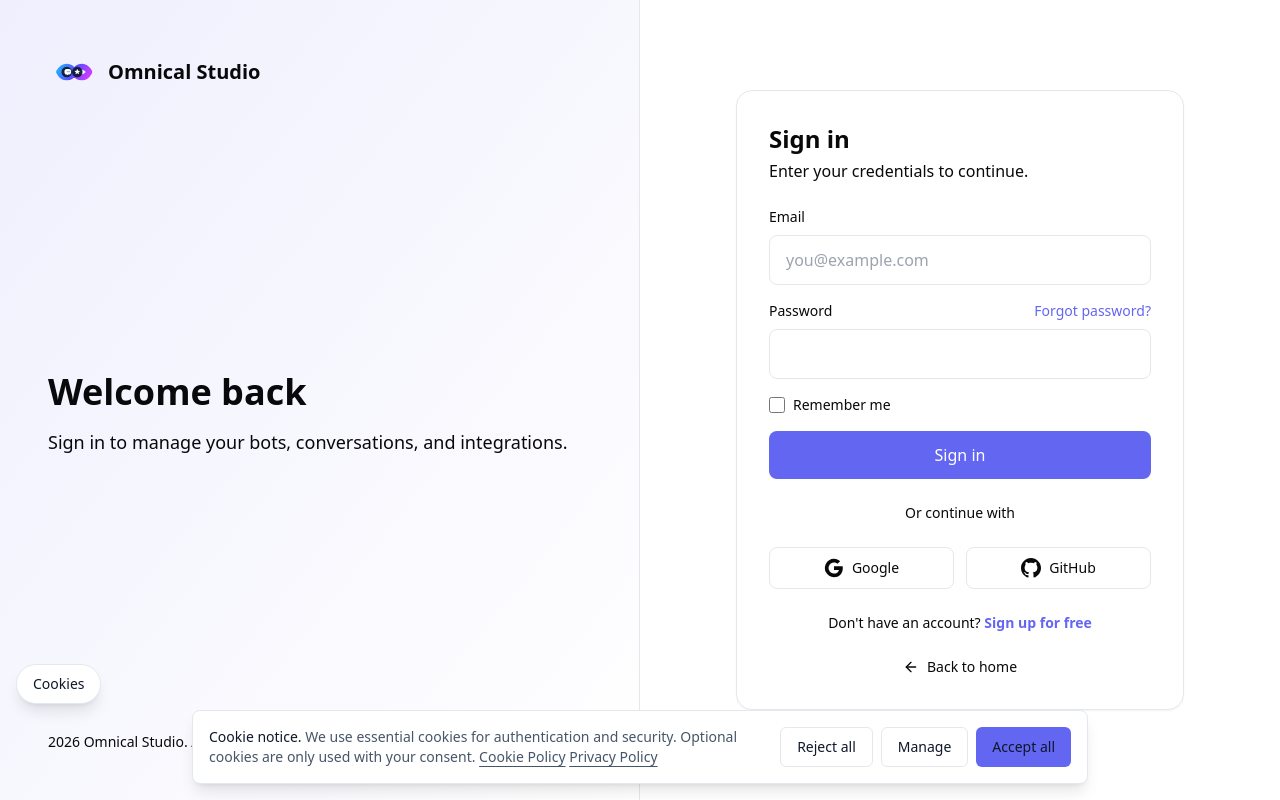
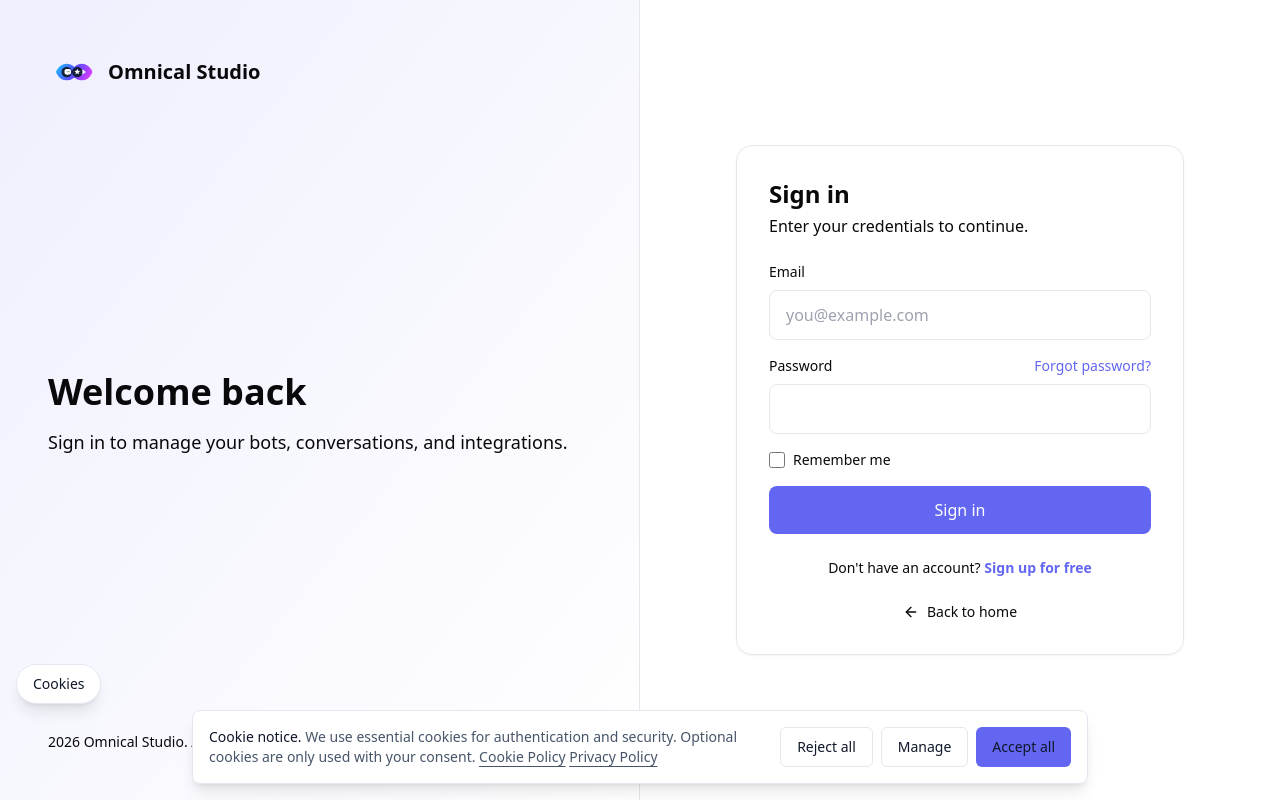
Before and after one commit to Sinbad21/ChatbotPLC, a Next.js app in the folder apps/web/: page /auth/login in a window 1280 px wide. Built offline with nearby package versions, Linux system fonts and the light colour scheme.

Commit message:
signup fails

```diff
--- a/apps/web/src/app/auth/login/page.tsx
+++ b/apps/web/src/app/auth/login/page.tsx
@@ -58,7 +58,13 @@ function LoginForm() {
         body: JSON.stringify(formData),
       });
 
-      const data = await response.json();
+      const text = await response.text();
+      let data: any;
+      try {
+        data = JSON.parse(text);
+      } catch {
+        throw new Error('Server returned an invalid response. Please try again later.');
+      }
 
       if (!response.ok) {
         throw new Error(data.error || 'Login failed');
@@ -206,23 +212,6 @@ function LoginForm() {
                 </button>
               </form>
 
-              <div className="flex items-center gap-3 my-6">
-                <div className="h-px flex-1 bg-border" />
-                <span className="text-sm text-muted-foreground">Or continue with</span>
-                <div className="h-px flex-1 bg-border" />
-              </div>
-
-              <div className="grid grid-cols-2 gap-3">
-                <button className="flex items-center justify-center gap-2 px-4 py-2.5 border border-input rounded-lg hover:bg-accent transition-colors text-foreground text-sm font-medium">
-                  <svg className="w-5 h-5" viewBox="0 0 24 24"><path fill="currentColor" d="M22.56 12.25c0-.78-.07-1.53-.2-2.25H12v4.26h5.92c-.26 1.37-1.04 2.53-2.21 3.31v2.77h3.57c2.08-1.92 3.28-4.74 3.28-8.09z"/><path fill="currentColor" d="M12 23c2.97 0 5.46-.98 7.28-2.66l-3.57-2.77c-.98.66-2.23 1.06-3.71 1.06-2.86 0-5.29-1.93-6.16-4.53H2.18v2.84C3.99 20.53 7.7 23 12 23z"/><path fill="currentColor" d="M5.84 14.09c-.22-.66-.35-1.36-.35-2.09s.13-1.43.35-2.09V7.07H2.18C1.43 8.55 1 10.22 1 12s.43 3.45 1.18 4.93l2.85-2.22.81-.62z"/><path fill="currentColor" d="M12 5.38c1.62 0 3.06.56 4.21 1.64l3.15-3.15C17.45 2.09 14.97 1 12 1 7.7 1 3.99 3.47 2.18 7.07l3.66 2.84c.87-2.6 3.3-4.53 6.16-4.53z"/></svg>
-                  Google
-                </button>
-                <button className="flex items-center justify-center gap-2 px-4 py-2.5 border border-input rounded-lg hover:bg-accent transition-colors text-foreground text-sm font-medium">
-                  <svg className="w-5 h-5" fill="currentColor" viewBox="0 0 24 24"><path d="M12 0c-6.626 0-12 5.373-12 12 0 5.302 3.438 9.8 8.207 11.387.599.111.793-.261.793-.577v-2.234c-3.338.726-4.033-1.416-4.033-1.416-.546-1.387-1.333-1.756-1.333-1.756-1.089-.745.083-.729.083-.729 1.205.084 1.839 1.237 1.839 1.237 1.07 1.834 2.807 1.304 3.492.997.107-.775.418-1.305.762-1.604-2.665-.305-5.467-1.334-5.467-5.931 0-1.311.469-2.381 1.236-3.221-.124-.303-.535-1.524.117-3.176 0 0 1.008-.322 3.301 1.23.957-.266 1.983-.399 3.003-.404 1.02.005 2.047.138 3.006.404 2.291-1.552 3.297-1.23 3.297-1.23.653 1.653.242 2.874.118 3.176.77.84 1.235 1.911 1.235 3.221 0 4.609-2.807 5.624-5.479 5.921.43.372.823 1.102.823 2.222v3.293c0 .319.192.694.801.576 4.765-1.589 8.199-6.086 8.199-11.386 0-6.627-5.373-12-12-12z"/></svg>
-                  GitHub
-                </button>
-              </div>
-
               <p className="text-center text-muted-foreground text-sm mt-6">
                 Don't have an account?{' '}
                 <Link href="/auth/register" className="text-primary hover:text-primary/80 font-semibold transition-colors">
--- a/apps/web/src/components/landing-new/Hero.tsx
+++ b/apps/web/src/components/landing-new/Hero.tsx
@@ -178,7 +178,13 @@ const ChatSlide: React.FC = () => {
         }),
       });
 
-      const data = await response.json();
+      const text = await response.text();
+      let data: any;
+      try {
+        data = JSON.parse(text);
+      } catch {
+        throw new Error('Invalid response');
+      }
 
       setIsTyping(false);
       setDisplayedMessages(prev => [...prev, {
```
